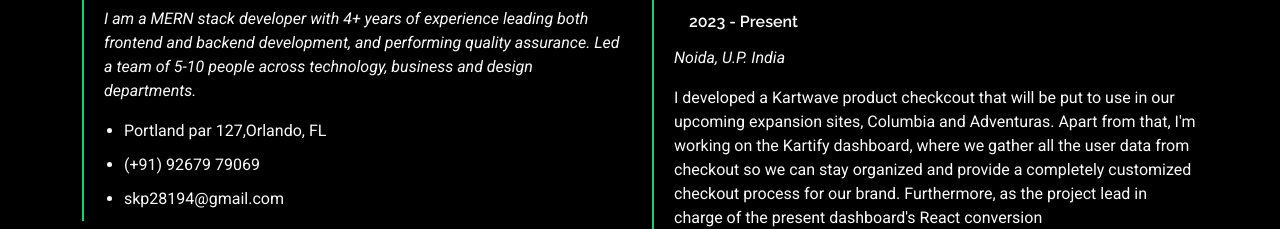
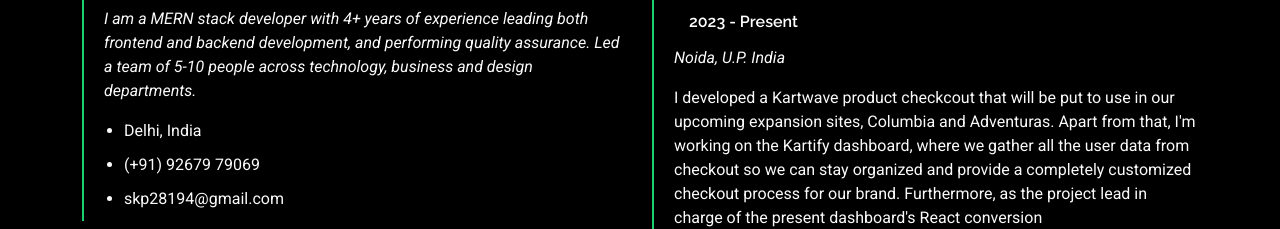
Before and after one commit to sahihai12/portfolio, a plain HTML site: page index.html in a window 1280 px wide. Shown: the part 2028-2257 px from the top of the page. Drawn offline with Linux system fonts and the light colour scheme.

Commit message:
['docs' , minor address changes]

```diff
--- a/index.html
+++ b/index.html
@@ -221,7 +221,7 @@
               <h4>Sofwtare Engineer</h4>
               <p><em>I am a MERN stack developer with 4+ years of experience leading both frontend and backend development, and performing quality assurance. Led a team of 5-10 people across technology, business and design departments.</em></p>
               <ul>
-                <li>Portland par 127,Orlando, FL</li>
+                <li>Delhi, India</li>
                 <li>(+91) 92679 79069</li>
                 <li>skp28194@gmail.com</li>
               </ul>
```
